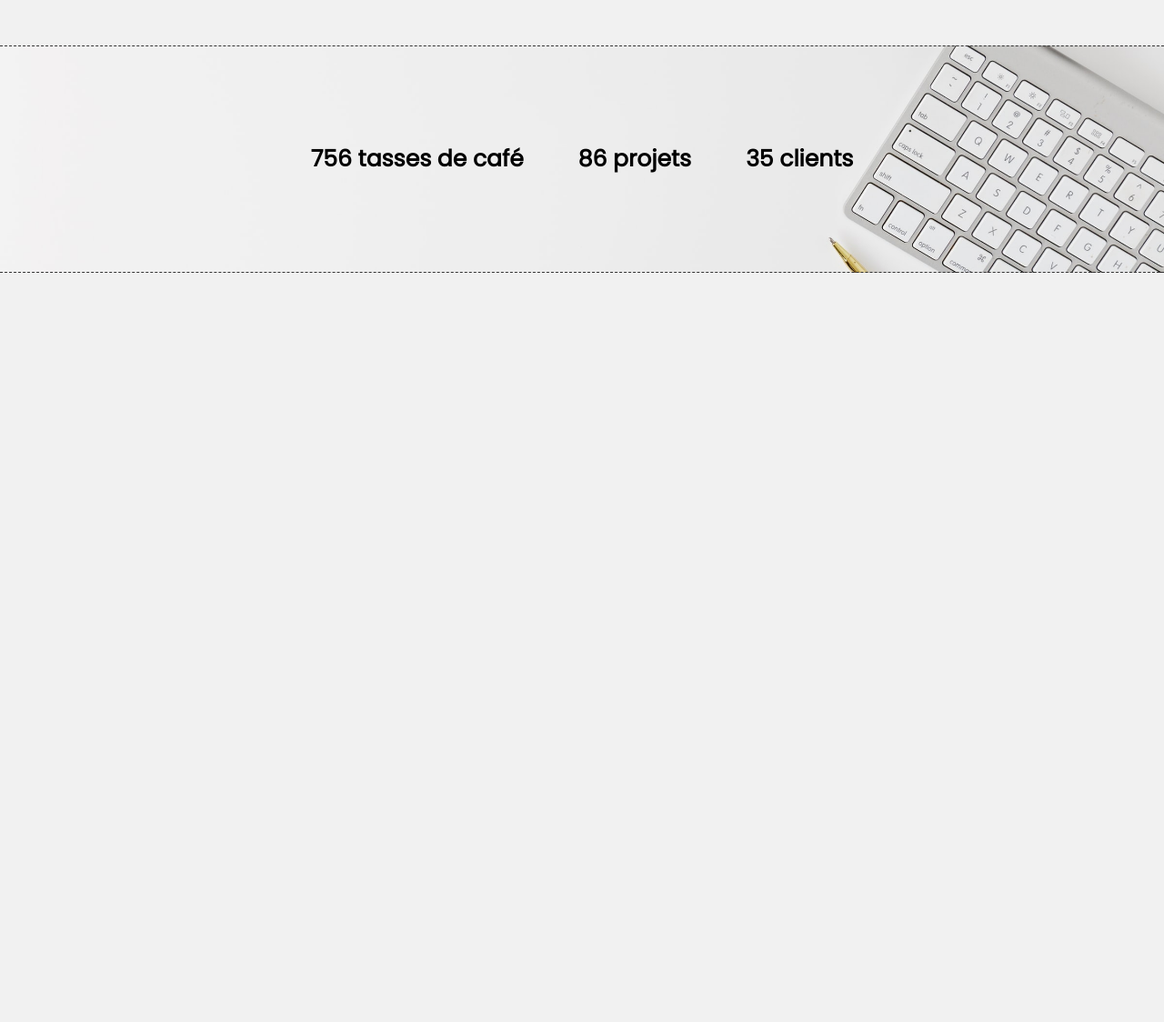
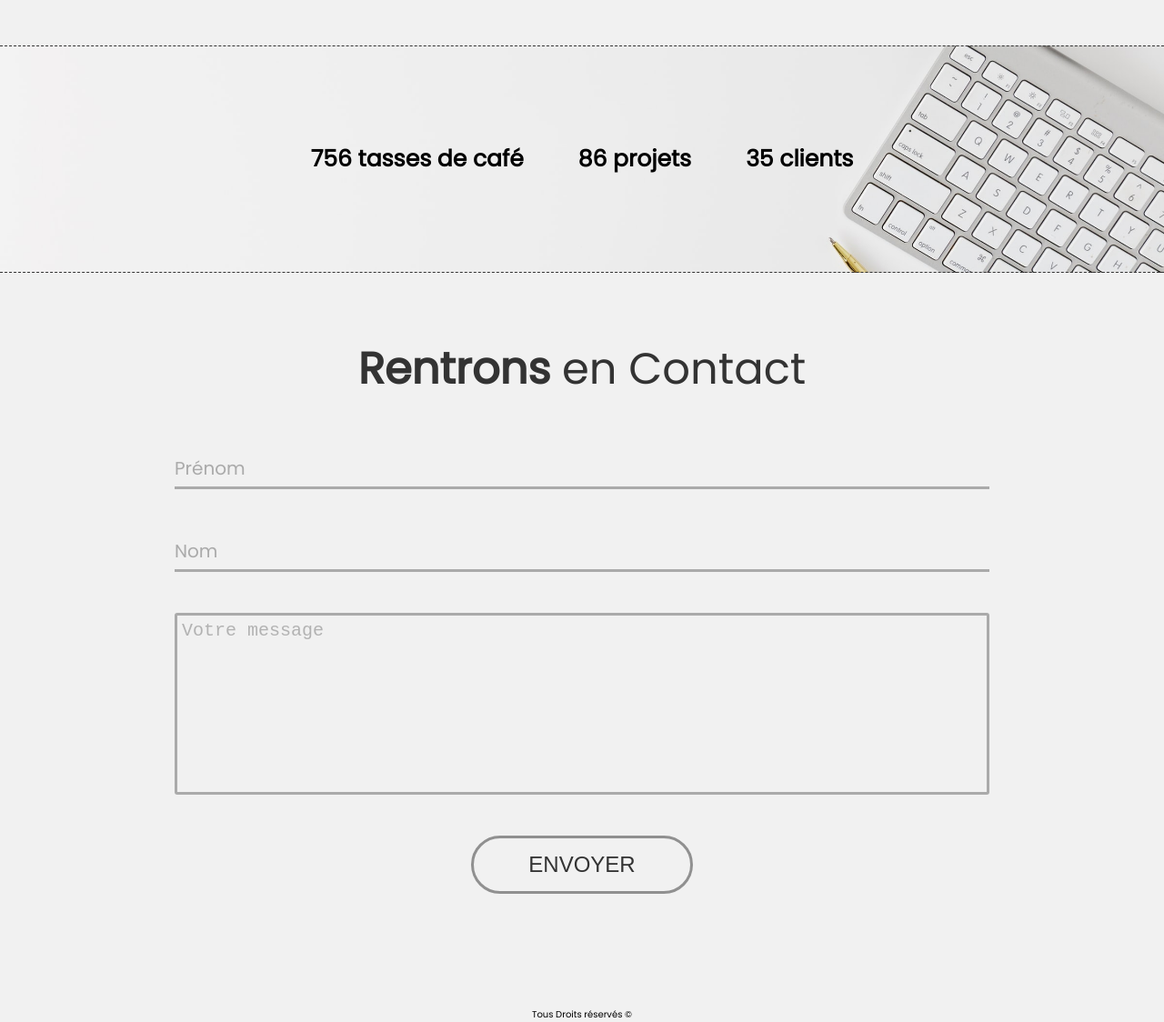
Before and after one commit to Math1299/Mon_Portofolio, a plain HTML site: page index.html in a window 1280 px wide. Shown: the part 6498-7622 px from the top of the page at 91% size. Before the commit the page ends 6798 px from the top, so only its background shows below. Drawn offline with nearby package versions, Linux system fonts and the light colour scheme.

Commit message:
animation contact

```diff
--- a/app.js
+++ b/app.js
@@ -45,3 +45,19 @@ typewriter
   .deleteChars(8) //POUR DELETE DES CARACTERES
   .typeString('<span style="color: #ff6910;"> JavaScript</span> !')
   .start();
+
+//Animation contact
+
+const input_fields = document.querySelectorAll("input");
+
+for (let i = 0; i < input_fields.length; i++) {
+  let field = input_fields[i];
+
+  field.addEventListener("input", (e) => {
+    if (e.target.value !== "") {
+      e.target.parentNode.classList.add("animation");
+    } else if (e.target.value == "") {
+      e.target.parentNode.classList.remove("animation");
+    }
+  });
+}
--- a/index.html
+++ b/index.html
@@ -51,7 +51,7 @@
       </div>
       <div class="blocs-menu">
         <span class="nav-menu-items">
-          <a href="#exp">Contact</a>
+          <a href="#contact">Contact</a>
         </span>
       </div>
       <div class="blocs-menu">
@@ -66,8 +66,8 @@
     <section class="accueil" id="accueil">
       <h1>Bienvenue sur mon PortFolio</h1>
       <p class="txt-animation"></p>
-      <a href="#" class="btn-acc btn-acc1">PortFolio</a>
-      <a href="#" class="btn-acc btn-acc2">Expériences</a>
+      <a href="#port" class="btn-acc btn-acc1">PortFolio</a>
+      <a href="#exp" class="btn-acc btn-acc2">Expériences</a>
       <div class="medias">
         <a href="https://github.com" target="blank">
           <div class="media media1">
@@ -383,6 +383,31 @@
       <p class="txt-part">35 clients</p>
     </div>
 
+    <!-- Section contact -->
+
+    <section class="section-contact" id="contact">
+      <h2><strong>Rentrons</strong> en Contact</h2>
+      <div class="container-form">
+        <form class="form-bloc">
+          <div class="form-groupe">
+            <label for="prenom">Prénom</label>
+            <input type="text" required maxlength="16" id="prenom" />
+          </div>
+          <div class="form-groupe">
+            <label for="nom">Nom</label>
+            <input type="text" required maxlength="16" id="nom" />
+          </div>
+          <div class="form-groupe">
+            <textarea id="txt" placeholder="Votre message" required></textarea>
+          </div>
+          <div class="form-groupe">
+            <input type="submit" value="ENVOYER" class="button-sub" />
+          </div>
+        </form>
+      </div>
+    </section>
+    <footer>Tous Droits réservés &copy;</footer>
+
     <script src="https://unpkg.com/typewriter-effect@latest/dist/core.js"></script>
     <script src="app.js"></script>
   </body>
--- a/style.css
+++ b/style.css
@@ -979,3 +979,131 @@ h1 {
     margin: 20px 0;
   }
 }
+/* Section contact */
+
+.section-contact {
+  width: 100%;
+  height: auto;
+}
+
+.section-contact h2 {
+  text-align: center;
+  color: #333;
+  font-size: 4.8rem;
+  font-weight: 400;
+  margin-bottom: 50px;
+  padding: 70px 0 0 300px;
+}
+.section-contact h2 strong {
+  font-weight: 900;
+}
+.container-form {
+  margin: 0 auto;
+  width: 70%;
+  padding-left: 300px;
+}
+.form-groupe {
+  position: relative;
+  display: flex;
+  margin-bottom: 45px;
+}
+.form-groupe label {
+  position: absolute;
+  top: 50%;
+  left: 0;
+  transform: translateY(-50%);
+  color: #aaa;
+  font-size: 2rem;
+  transition: 0.4s ease-out;
+}
+.form-groupe input {
+  display: block;
+  width: 100%;
+  padding: 10px 0;
+  border: none;
+  outline: none;
+  background: none;
+  border-bottom: 3px solid #aaa;
+  color: #666;
+  font-size: 2rem;
+  transition: 0.4s ease-out;
+}
+textarea {
+  width: 100%;
+  height: 200px;
+  border: 3px solid #aaa;
+  border-radius: 3px;
+  padding: 5px;
+  resize: none;
+  outline: none;
+  font-size: 2rem;
+  transition: 0.4s all ease-out;
+  background: #f1f1f1;
+}
+
+textarea::placeholder {
+  font-size: 2rem;
+  opacity: 0.5;
+}
+textarea:focus {
+  border-color: #8b97d7;
+}
+.form-groupe:nth-child(4) {
+  margin-bottom: 25px;
+  justify-content: flex-start;
+}
+.form-groupe .button-sub {
+  display: block;
+  width: auto;
+  padding: 15px 60px;
+  border: 3px solid rgb(144, 144, 144);
+  border-radius: 99999px;
+  background-image: linear-gradient(
+    to right,
+    transparent 50%,
+    rgb(65, 65, 65) 50%,
+    rgb(134, 134, 134)
+  );
+  background-size: 200%;
+  color: #333;
+  font-size: 2.4rem;
+  font-weight: 500;
+  cursor: pointer;
+}
+.form-groupe .button-sub:hover {
+  color: #fff;
+  background-position: 100%;
+  border: 3px solid #fff;
+}
+@media screen and (max-width: 1300px) {
+  .section-contact h2 {
+    padding: 70px 0 0 0;
+  }
+  .container-form {
+    padding-left: 0;
+  }
+  .form-groupe:nth-child(4) {
+    justify-content: center;
+  }
+}
+/* ------------------------------ Animation Contact -----------------------------*/
+
+.form-groupe:focus-within label,
+.form-groupe.animation label {
+  top: 0;
+  transform: translateY(-100%);
+  color: #8b97d7;
+}
+
+/*---------------------------Footer----------------------------------*/
+
+footer {
+  width: 100%;
+  text-align: center;
+  padding: 100px 0 0 300px;
+}
+@media screen and (max-width: 1300px) {
+  footer {
+    padding-left: 0;
+  }
+}
```
